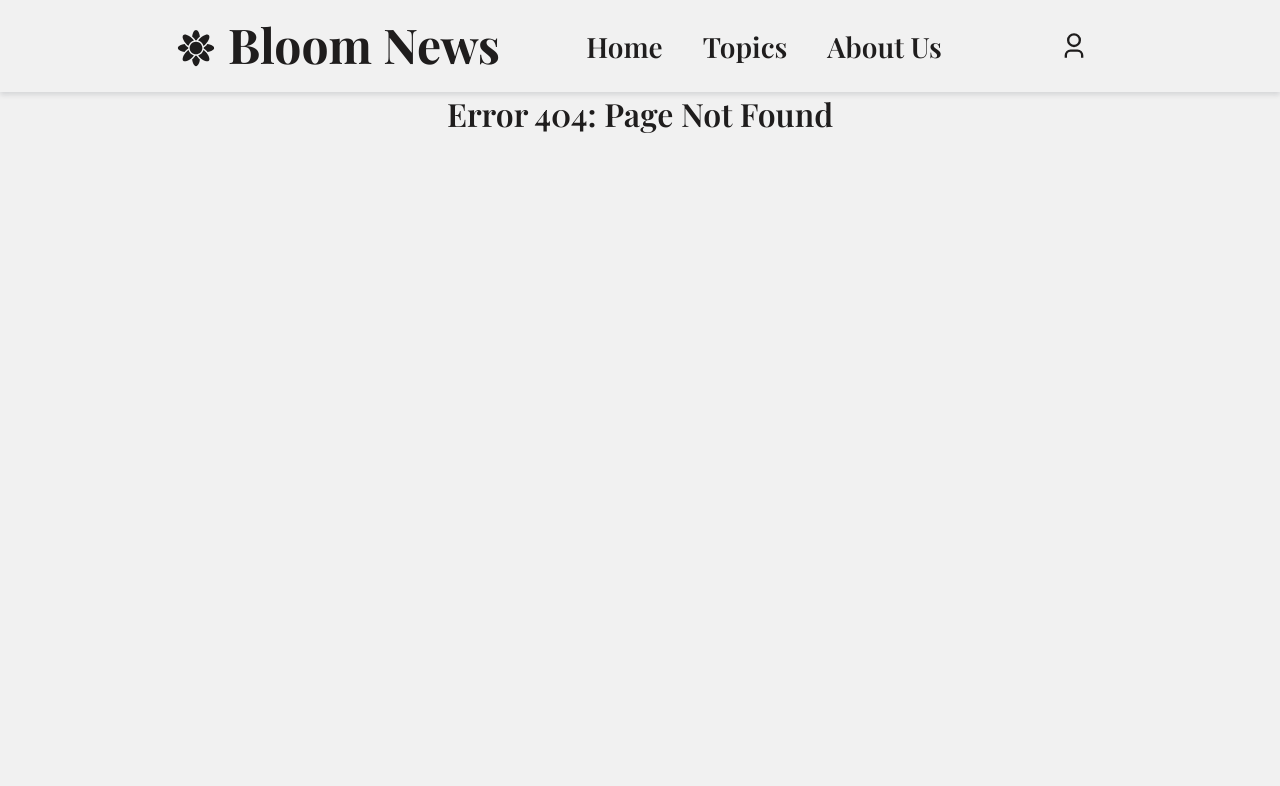
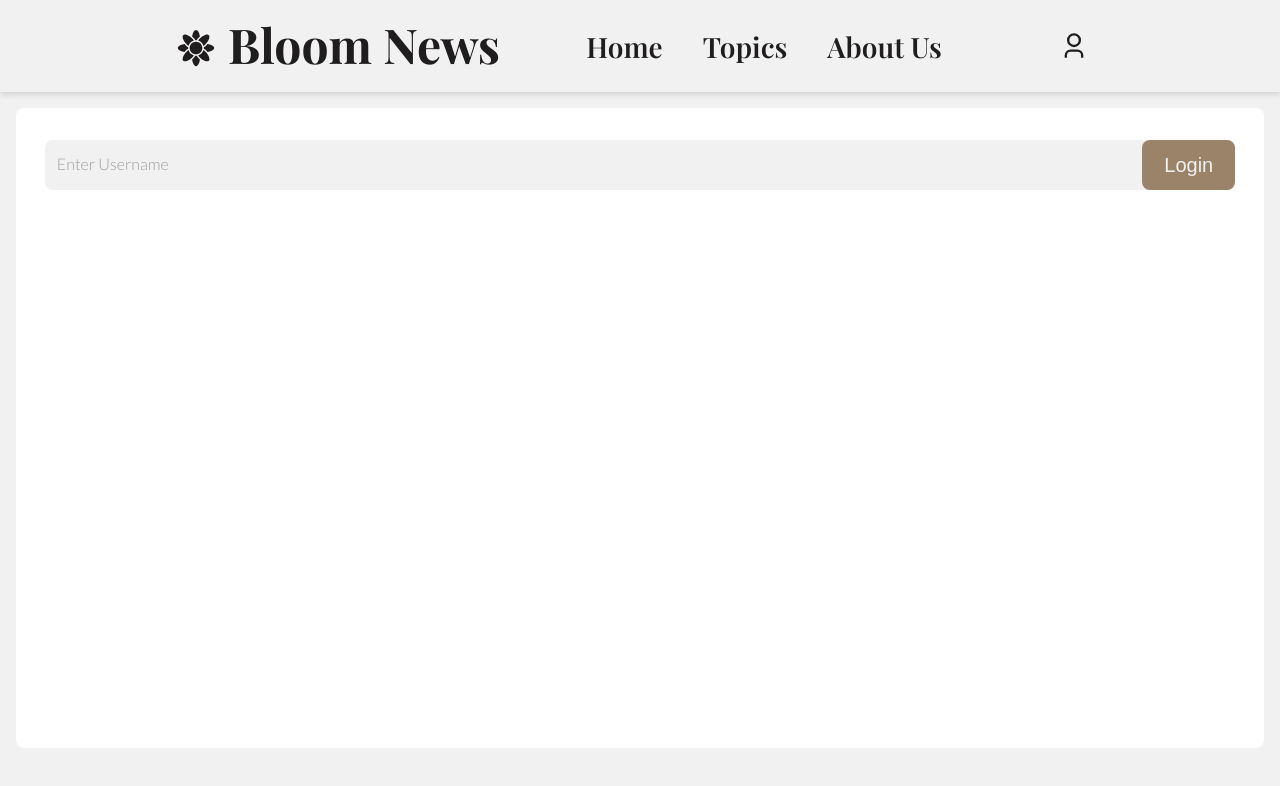
Before and after one commit to Cam-Bloom/FE-News-Site, a React (Create React App) app: page /login in a window 1280 px wide. Before the commit this address had no page. Shown: the top 786 px of the page. Built offline with nearby package versions, Linux system fonts and the light colour scheme.

Commit message:
Login page started input created

```diff
--- a/src/App.js
+++ b/src/App.js
@@ -1,24 +1,28 @@
-import {BrowserRouter, Routes, Route, useParams} from 'react-router-dom';
-import Article from './components/Article/Article';
-import Home from './components/Home/Home';
-import TopicPage from './components/TopicPage/TopicPage';
-import NotFound from './components/NotFound/NotFound';
-import MenuPage from './components/MenuPage/MenuPage';
-import AboutUs from './components/AboutUs/AboutUs';
-
+import { BrowserRouter, Routes, Route } from "react-router-dom";
+import Article from "./components/Article/Article";
+import Home from "./components/Home/Home";
+import TopicPage from "./components/TopicPage/TopicPage";
+import NotFound from "./components/NotFound/NotFound";
+import MenuPage from "./components/MenuPage/MenuPage";
+import AboutUs from "./components/AboutUs/AboutUs";
+import LoginPage from "./components/LoginPage/LoginPage";
+import {UserProvider} from "./context/UserContext";
 
 
 function App() {
 	return (
 		<BrowserRouter>
+			<UserProvider>
 				<Routes>
-        <Route path='/' element={<Home/>} />
-        <Route path='/article/:article_id' element={<Article/>} />
-        <Route path='/topics/:topic' element={<TopicPage/>} />
-        <Route path='/menu' element={<MenuPage/>} />
-        <Route path='/aboutus' element={<AboutUs/>} />
-        <Route path='*' element={<NotFound/>} />
+					<Route path="/" element={<Home />} />
+					<Route path="/article/:article_id" element={<Article />} />
+					<Route path="/topics/:topic" element={<TopicPage />} />
+					<Route path="/menu" element={<MenuPage />} />
+					<Route path="/aboutus" element={<AboutUs />} />
+					<Route path="/login" element={<LoginPage />} />
+					<Route path="*" element={<NotFound />} />
 				</Routes>
+			</UserProvider>
 		</BrowserRouter>
 	);
 }
--- a/src/components/DesktopNav/DesktopNav.jsx
+++ b/src/components/DesktopNav/DesktopNav.jsx
@@ -6,7 +6,7 @@ const DesktopNav = () => {
     <nav className='desktopNav'>
         <Link className='navLink' to='/'>Home</Link>
         <Link className='navLink' to='/topics/allTopics' >Topics</Link>
-        <Link className='navLink' to='/'>About Us</Link>
+        <Link className='navLink' to='/aboutus'>About Us</Link>
     </nav>
   )
 }
--- a/src/components/HomeTopArticleCard/HomeTopArticleCard.jsx
+++ b/src/components/HomeTopArticleCard/HomeTopArticleCard.jsx
@@ -8,7 +8,7 @@ const HomeTopArticleCard = ({article}) => {
 
   return (
     <div className="TopArticleCard">
-        <img src={article_img_url} className='TopArticleImg'></img>
+        <img src={article_img_url} className='TopArticleImg' alt="article"></img>
         <h2 className="TopArticleCardTitle" onClick={() => {navigate(`/article/${article_id}`)}}>{title} </h2>
     </div>
   )
--- a/src/components/LoginButton/LoginButton.jsx
+++ b/src/components/LoginButton/LoginButton.jsx
@@ -1,12 +1,14 @@
 import { RiUser3Line } from "react-icons/ri";
+import { useNavigate } from "react-router-dom";
 
 import "./LoginButton.css";
 
 const LoginButton = () => {
+	const navigate = useNavigate()
 	return (
 		<div className="loginButton">
-			<RiUser3Line className="loginIcon" />
-			<p className="loginText">Login</p>
+			<RiUser3Line className="loginIcon" onClick={() => {navigate('/login')}} />
+			<p className="loginText" onClick={() => {navigate('/login')}}>Login</p>
 		</div>
 	);
 };
--- /dev/null
+++ b/src/components/LoginPage/LoginPage.jsx
@@ -0,0 +1,14 @@
+import Header from '../Header/Header'
+import LoginPageBody from '../LoginPageBody/LoginPageBody'
+
+
+const LoginPage = () => {
+  return (
+    <div>
+        <Header/>
+        <LoginPageBody />
+    </div>
+  )
+}
+
+export default LoginPage
--- /dev/null
+++ b/src/components/LoginPageBody/LoginPageBody.css
@@ -0,0 +1,85 @@
+@keyframes shake {
+	0% {
+		margin-left: 0rem;
+	}
+	25% {
+		margin-left: 0.3rem;
+	}
+	75% {
+		margin-left: -0.3rem;
+	}
+	100% {
+		margin-left: 0rem;
+	}
+}
+
+.LoginSection {
+	background-color: var(--colour-pure-white);
+    height: 80vh;
+    margin: 1rem;
+    padding: 1rem;
+    border-radius: 0.5rem;
+}
+
+.LoginInput {
+	display: flex;
+	flex-direction: column;
+	min-width: 200px;
+	position: relative;
+	margin: 0 0.8rem;
+	margin-top: 1rem;
+}
+
+.LoginInput input {
+	height: 50px;
+	padding: 14px 16px 0 10px;
+	background-color: var(--colour-second-white);
+	border-radius: 0.5rem;
+	font-weight: 300;
+	border: 1px solid transparent;
+}
+
+.LoginInput label {
+	padding: 0 12px;
+	color: var(--colour-grey);
+	pointer-events: none;
+	position: absolute;
+	transform: translate(0, 14px) scale(1);
+	transform-origin: top left;
+	transition: all 0.2s ease-out;
+}
+
+.postcomment:focus-within label {
+	transform: translate(0, 6px) scale(0.75);
+}
+
+.activeInput label {
+	transform: translate(0, 6px) scale(0.75);
+}
+
+.invalid input {
+	border-color: rgb(180, 23, 23);
+	animation: shake 0.2s ease-in-out 0s 2;
+}
+
+.invalid label {
+	color: rgb(180, 23, 23);
+}
+
+.commentButton {
+	position: absolute;
+	right: 0;
+	height: 50px;
+	border-radius: 0.5rem;
+	font-size: 1.25rem;
+	display: flex;
+	justify-content: center;
+	align-items: center;
+	cursor: pointer;
+	background-color: var(--colour-light-brown);
+	color: var(--colour-second-white);
+}
+
+.commentButton:hover {
+	transform: scale(1.025);
+}
--- /dev/null
+++ b/src/components/LoginPageBody/LoginPageBody.jsx
@@ -0,0 +1,45 @@
+import "./LoginPageBody.css";
+import { FiSend } from "react-icons/fi";
+import { useState } from "react";
+
+
+const LoginPageBody = () => {
+
+	const [username, setUsername] = useState("");
+	const [loginClassList, setLoginClassList] = useState(["LoginInput"]);
+
+	const handleSubmit = (e) => {
+		e.preventDefault();
+
+		if (username.length === 0) {
+			setLoginClassList(["LoginInput", "invalid"]);
+		} else {
+			setLoginClassList(["LoginInput"]);
+			setUsername("");
+		}
+	};
+
+	return (
+		<section className="LoginSection">
+			<form className={loginClassList.join(" ")} onSubmit={handleSubmit}>
+					<label htmlFor="comment">Enter Username</label>
+					<input
+						type="text"
+						id="comment"
+						value={username}
+						onChange={(e) => {
+							setUsername(e.target.value);
+							e.target.value.length === 0
+								? setLoginClassList(["LoginInput"])
+								: setLoginClassList(["activeInput", "LoginInput"]);
+						}}
+					/>
+					<button className="commentButton">
+						Login
+					</button>
+			</form>
+		</section>
+	);
+};
+
+export default LoginPageBody;
--- a/src/components/MenuPage/MenuPage.jsx
+++ b/src/components/MenuPage/MenuPage.jsx
@@ -18,7 +18,7 @@ const MenuPage = () => {
 				<Link className="menuNavLink" to="/aboutus">
 					About Us
 				</Link>
-				<Link className="menuNavLink" to="/">
+				<Link className="menuNavLink" to="/login">
 					Login
 				</Link>
 			</nav>
--- /dev/null
+++ b/src/context/UserContext.js
@@ -0,0 +1,20 @@
+import { createContext, useEffect, useState } from "react"
+
+export const UserContext = createContext();
+
+export const UserProvider = (props) => {
+    const [loggedInUser, setLoggedInUser] = useState({});
+    const [userDetails, setUserDetails] = useState({});
+
+    useEffect(() => {
+
+
+    }, [loggedInUser])
+
+
+return (
+    <UserContext.Provider value={{ loggedInUser, setLoggedInUser}}>
+        {props.children}
+    </UserContext.Provider>
+    );
+}
--- a/src/utils.js
+++ b/src/utils.js
@@ -96,3 +96,14 @@ export const formatTopicArr = (arr, topic) => {
 
 	return newArr;
   }
+
+  export const fetchUserByUserId = (user_id) => {
+	return newsApi
+		.get(`/users/${user_id}`)
+		.then(({ data }) => {
+			return data;
+		})
+		.catch((err) => {
+			console.log(err);
+		});
+};
```
Also changed, not shown: src/components/LoginPage/LoginPage.css (added). Lines whose indentation alone changed are shown as unchanged.
